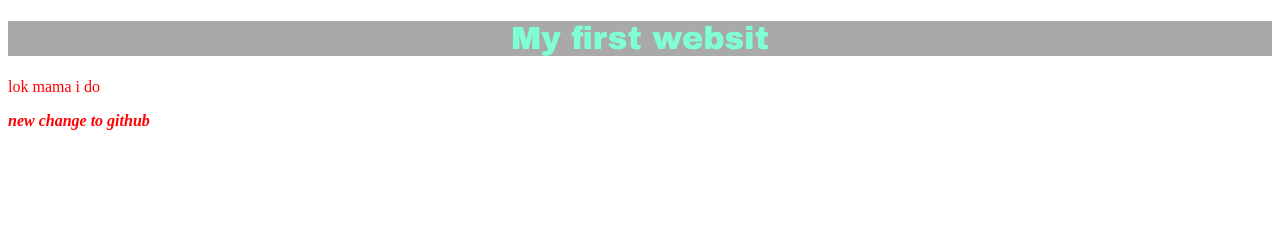
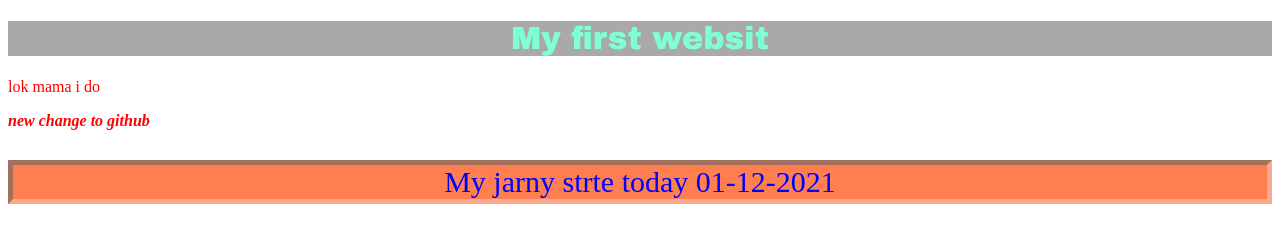
Before and after one commit to Raselraaz123/My-first-github-websit, a plain HTML site: page index.html in a window 1280 px wide. Drawn offline with Linux system fonts and the light colour scheme.

Commit message:
new add html & css

```diff
--- a/index.html
+++ b/index.html
@@ -6,21 +6,13 @@
     <meta name="viewport" content="width=device-width, initial-scale=1.0">
     <link rel="stylesheet" href="style.css">
     <title>My new websit with github</title>
-    <style>
-        h1{
-            font-family: arial black;
-            text-align: center;
-            color: aquamarine;
-            background-color: darkgrey;
 
-        }
-    </style>
 
 </head>
 <body>
     <h1>My first websit</h1>
     <p>lok mama i do</p>
     <p><b><i>new change  to github</i></b></p>
-
+<p class="ty">My jarny strte today 01-12-2021</p>
 </body>
 </html>
--- a/style.css
+++ b/style.css
@@ -1,3 +1,20 @@
-  p{
+h1{
+  font-family: arial black;
+  text-align: center;
+  color: aquamarine;
+  background-color: darkgrey;
+}
+
+
+ p{
     color:#ff0000;
 }
+.ty {
+  font-size: 30px;
+  text-align:center;
+color:blue;
+background-color:coral;
+border:5px inset #f7aa8e;
+
+
+}
```
